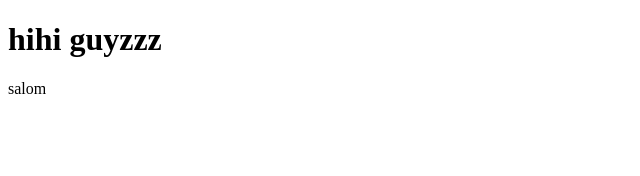
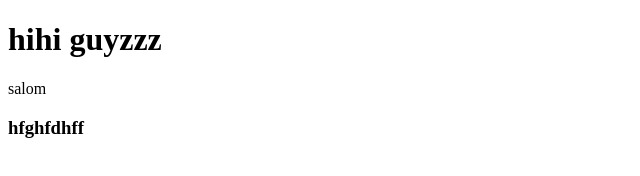
Before and after one commit to MuniraGafarova/git2, a plain HTML site: page index.html in a window 1280 px wide. Shown: the whole page, without its empty margins (0-640 px from the left). Drawn offline with Linux system fonts and the light colour scheme.

Commit message:
update fileee

```diff
--- a/index.html
+++ b/index.html
@@ -9,5 +9,6 @@
 <body>
     <h1>hihi guyzzz</h1>
     <p>salom</p>
+    <h3>hfghfdhff</h3>
 </body>
 </html>
```
